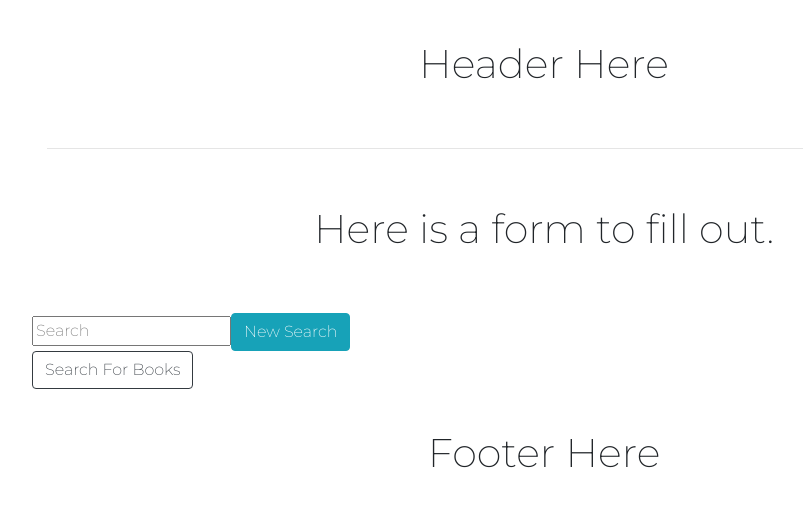
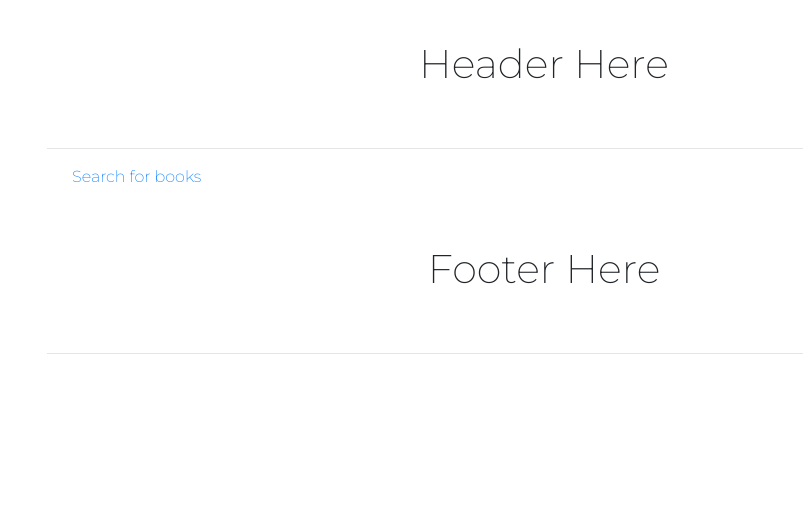
Before and after one commit to chloehellberg/SuggestItToMe, a React (Create React App) app: page / in a window 1280 px wide. Shown: the top 506 px of the page, without its empty margins (96-899 px from the left). Built offline with nearby package versions, Linux system fonts and the light colour scheme; no server answers; a web font is replaced by a local one.

Commit message:
Changing to react router instead of toggle - underway.

```diff
--- a/src/components/App.js
+++ b/src/components/App.js
@@ -1,18 +1,59 @@
 import React from 'react';
 import Header from "./Header";
 import Footer from './Footer';
-import FindBooksControl from "./FindBooksControl";
-
+// import FindBooksControl from "./FindBooksControl";
+import FindBooksForm from './FindBooksForm';
+import FindBooksResult from './FindBooksResult';
+import { BrowserRouter as Router, Switch, Route } from 'react-router-dom';
 
 
 function App() {
   return (
-  <React.Fragment>
-    <Header />
-    <FindBooksControl />
-    <Footer />
-  </React.Fragment>
+    <Router>
+      <div className="App">
+        <Header />
+        <Switch>
+          <Route path="/" exact component={FindBooksForm} />
+          <Route path="/findbooksresult" component={FindBooksResult} />
+        </Switch>
+        <Footer />
+      </div>
+    </Router>
   );
 }
 
 export default App;
+
+
+
+
+
+
+
+
+
+
+
+
+
+
+
+
+// import React from 'react';
+// import Header from "./Header";
+// import Footer from './Footer';
+// import FindBooksControl from "./FindBooksControl";
+
+
+
+// function App() {
+//   return (
+//   <React.Fragment>
+//     <Header />
+//     <FindBooksControl />
+//     <Footer />
+//   </React.Fragment>
+//   );
+// }
+
+// export default App;
--- a/src/components/FindBooksControl.js
+++ b/src/components/FindBooksControl.js
@@ -1,89 +1,100 @@
-import React from 'react';
-import { connect } from 'react-redux';
-import { makeApiCall } from './../actions';
-import FindBooksResult from './FindBooksResult';
-import FindBooksForm from './FindBooksForm';
-import PropTypes from 'prop-types';
-import * as a from './../actions';
+// import React from 'react';
+// import { connect } from 'react-redux';
+// import { makeApiCall } from './../actions';
+// import FindBooksResult from './FindBooksResult';
+// import FindBooksForm from './FindBooksForm';
+// import PropTypes from 'prop-types';
+// import * as a from './../actions';
 
-class FindBooksControl extends React.Component {
-  constructor(props) {
-    super(props);
-    // this.state = {
-    //   query: []
-    // };
-  }
+// class FindBooksControl extends React.Component {
+//   constructor(props) {
+//     super(props);
+//     this.state = {
+//       query: []
+//     };
+//   }
 
-  // handleSearchParameters = (newSearch) => {
-  //   const newQuery = this.state.query.concat(newSearch);
-  //   this.setState({
-  //     query: newQuery
-  //   });
-  // }
+//   // handleSearchParameters = (newSearch) => {
+//   //   const newQuery = this.state.query.concat(newSearch);
+//   //   this.setState({
+//   //     query: newQuery
+//   //   });
+//   // }
 
-  handleSearchParameters = (newSearch) => {
-    const { dispatch } = this.props;
-    const action = a.searchBooks(newSearch);
-    dispatch(action);
-  }
+//   // handleSearchParameters = (newSearch) => {
+//   //   const { dispatch } = this.props;
+//   //   const action = a.searchBooks(newSearch);
+//   //   dispatch(action);
+//   // }
 
-  handleClick = () => {
-    console.log("Handle Click Reached");
-    const { dispatch } = this.props;
-    const action = a.toggleBookResultsShowing();
-    dispatch(action);
-    const action2 = a.toggleBookFormShowing();
-    dispatch(action2);
-  }
+//   // handleSearchParameters = (query) => {
+//   //   console.log('query', query)
+//   //   fetch(`https://www.googleapis.com/books/v1/volumes?q=subject:${query}`)
+//   //   .then((response) => response.json())
+//   //   .then((jsonifiedResponse) => (jsonifiedResponse.items))
+//   //   }
+//   //   .catch((error) => {
 
-  componentDidMount() {
-    const { dispatch } = this.props;
-    dispatch(makeApiCall());
-  }
+//   //   })
+//   // }
 
-  render() {
-    let currentlyVisibleState = null;
-    let buttonText = null;
-    if (this.props.bookResultsShowing) {
-      currentlyVisibleState = <FindBooksResult books={this.props.books} onNewSearch={this.handleSearchParameters}/>
-      buttonText = "Return to Find Books Form";
-    } else {
-      currentlyVisibleState = <FindBooksForm />
-      buttonText = "Search For Books";
-    }
-    return (
-      <React.Fragment>
-        {currentlyVisibleState}
-        <button className="btn btn-outline-dark" onClick={this.handleClick}>{buttonText}</button>
-      </React.Fragment>
-    );
-  }
-}
+//   handleClick = () => {
+//     console.log("Handle Click Reached");
+//     const { dispatch } = this.props;
+//     const action = a.toggleBookResultsShowing();
+//     dispatch(action);
+//     const action2 = a.toggleBookFormShowing();
+//     dispatch(action2);
+//   }
 
-FindBooksControl.propTypes = {
-  bookResultsShowing: PropTypes.bool,
-  bookFormShowing: PropTypes.bool,
-  books: PropTypes.object,
-  newSearch: PropTypes.array
-}
+//   // componentDidMount() {
+//   //   const { dispatch } = this.props;
+//   //   dispatch(makeApiCall(query));
+//   // }
 
-const mapStateToProps = state => {
-  return {
-    bookResultsShowing: state.bookResultsShowing,
-    bookFormShowing: state.bookFormShowing,
-    books: state.books,
-    newSearch: state.newSearch
-    // books: state.books,
-    // isLoading: state.isLoading,
-    // error: state.error
-  }
-}
+//   render() {
+//     let currentlyVisibleState = null;
+//     let buttonText = null;
+//     if (this.props.bookResultsShowing) {
+//       currentlyVisibleState = <FindBooksResult books={this.props.books} onNewSearch={this.handleSearchParameters}/>
+//       buttonText = "Return to Find Books Form";
+//     } else {
+//       currentlyVisibleState = <FindBooksForm />
+//       // buttonText = "Search For Books";
+//     }
+//     return (
+//       <React.Fragment>
+//         {currentlyVisibleState}
+//         <button className="btn btn-outline-dark" onClick={this.handleClick}>{buttonText}</button>
+//       </React.Fragment>
+//     );
+//   }
+// }
+
+// FindBooksControl.propTypes = {
+//   bookResultsShowing: PropTypes.bool,
+//   bookFormShowing: PropTypes.bool,
+//   books: PropTypes.object,
+//   newSearch: PropTypes.array
+// }
+
+// const mapStateToProps = state => {
+//   return {
+//     bookResultsShowing: state.bookResultsShowing,
+//     bookFormShowing: state.bookFormShowing,
+//     books: state.books,
+//     newSearch: state.newSearch
+//     // books: state.books,
+//     // isLoading: state.isLoading,
+//     // error: state.error
+//   }
+// }
 
 
-FindBooksControl = connect(mapStateToProps)(FindBooksControl);
+// FindBooksControl = connect(mapStateToProps)(FindBooksControl);
 
 
-export default FindBooksControl;
+// export default FindBooksControl;
 
 
 
--- a/src/components/FindBooksForm.js
+++ b/src/components/FindBooksForm.js
@@ -1,37 +1,80 @@
 import React from "react";
 import PropTypes from 'prop-types';
+import { Link, withRouter } from 'react-router-dom';
 
 
 function FindBooksForm(props){
 
-  function handleSearchParameters(event) {
-    event.preventDefault();
-    const newSearch = {
-      query: event.target.query.value
-    }
-    props.onNewSearch(newSearch);
-  }
-
-
-  return(
-    <React.Fragment>
-      <h1>Here is a form to fill out.</h1>
-      <form onSubmit={handleSearchParameters}>
-        <input class="submission"
-          type='text'
-          name='query'
-          placeholder='Search' />
-        <button class="btn btn-info" type='submit'>New Search</button>
-      </form>
-    </React.Fragment>
+  return (
+    <nav>
+      <ul>
+        <Link to="/findbooksresult">
+          <li>Search for books</li>
+        </Link>
+      </ul>
+    </nav>
   )
 }
 
-FindBooksForm.propTypes = {
-  onNewSearch: PropTypes.func
-};
+export default FindBooksForm;
 
-export default FindBooksForm;
+
+
+
+
+
+
+
+
+
+
+
+
+
+
+
+
+
+
+
+
+
+
+
+// import React from "react";
+// import PropTypes from 'prop-types';
+
+
+// function FindBooksForm(props){
+
+//   function handleSearchParameters(event) {
+//     event.preventDefault();
+//     const newSearch = {
+//       query: event.target.query.value
+//     }
+//     props.onNewSearch(newSearch);
+//   }
+
+
+//   return(
+//     <React.Fragment>
+//       <h1>Here is a form to fill out.</h1>
+//       <form onSubmit={handleSearchParameters}>
+//         <input class="submission"
+//           type='text'
+//           name='query'
+//           placeholder='Search' />
+//         <button class="btn btn-info" type='submit'>New Search</button>
+//       </form>
+//     </React.Fragment>
+//   )
+// }
+
+// FindBooksForm.propTypes = {
+//   onNewSearch: PropTypes.func
+// };
+
+// export default FindBooksForm;
 
 
 
--- a/src/components/FindBooksResult.js
+++ b/src/components/FindBooksResult.js
@@ -1,49 +1,93 @@
-import React from "react";
-// import Books from "./Books";
-import PropTypes from "prop-types"
-// import { useState } from 'react';
+import React, { useState, useEffect } from 'react';
+import { Link, withRouter } from 'react-router-dom';
 
 function FindBooksResult(props) {
 
+  useEffect(() => {
+    fetchItems();
+  },[]);
+
+  const [items, setItems] = useState([]);
+
+  const fetchItems = async (query) => {
+    const data = await fetch(`https://www.googleapis.com/books/v1/volumes?q=subject:fiction`);
+
+    const items = await data.json();
+    // console.log(items);
+
+    console.log(items.items);
+
+    setItems(items.items);
+  }
+
   return (
-
     <React.Fragment>
       <h1>Book Results</h1>
-
-
-      <ul className="center-align">
-
-        {props.books.books.map((books, index) =>
-
-          <div key={index} className="flip-card">
-            <div className="flip-card-inner">
-              <div className="flip-card-front">
-                <img className="dogPic" src={books.volumeInfo.imageLinks.smallThumbnail} alt="googleAPIImage" />
-              </div>
-              <li>
-                <div className="flip-card-back">
-                  <h3>Title: {books.volumeInfo.title}</h3>
-                  <h5>Author: {books.volumeInfo.authors}</h5>
-                </div>
-              </li>
-            </div>
-          </div>
-        )}
-
-      </ul>
+      {items.map(item => (
+        <h1 key={item.id}>
+        </h1>
+      ))}
+       <ul>
+          <Link to="/">
+            <li>Return for new search</li>
+          </Link>
+        </ul>
     </React.Fragment>
-  );
+  )
 }
 
-FindBooksResult.propTypes = {
-  books: PropTypes.object,
-  isLoading: PropTypes.bool,
-  error: PropTypes.string
-}
+export default FindBooksResult;
 
 
 
-export default FindBooksResult;
+
+
+// import React from "react";
+// // import Books from "./Books";
+// import PropTypes from "prop-types"
+// // import { useState } from 'react';
+
+// function FindBooksResult(props) {
+
+//   return (
+
+//     <React.Fragment>
+//       <h1>Book Results</h1>
+
+
+//       <ul className="center-align">
+
+//         {props.books.books.map((books, index) =>
+
+//           <div key={index} className="flip-card">
+//             <div className="flip-card-inner">
+//               <div className="flip-card-front">
+//                 <img className="dogPic" src={books.volumeInfo.imageLinks.smallThumbnail} alt="googleAPIImage" />
+//               </div>
+//               <li>
+//                 <div className="flip-card-back">
+//                   <h3>Title: {books.volumeInfo.title}</h3>
+//                   <h5>Author: {books.volumeInfo.authors}</h5>
+//                 </div>
+//               </li>
+//             </div>
+//           </div>
+//         )}
+
+//       </ul>
+//     </React.Fragment>
+//   );
+// }
+
+// FindBooksResult.propTypes = {
+//   books: PropTypes.object,
+//   isLoading: PropTypes.bool,
+//   error: PropTypes.string
+// }
+
+
+
+// export default FindBooksResult;
 
 
 
```
Also changed, not shown: src/index.js (line endings or trailing spaces).
